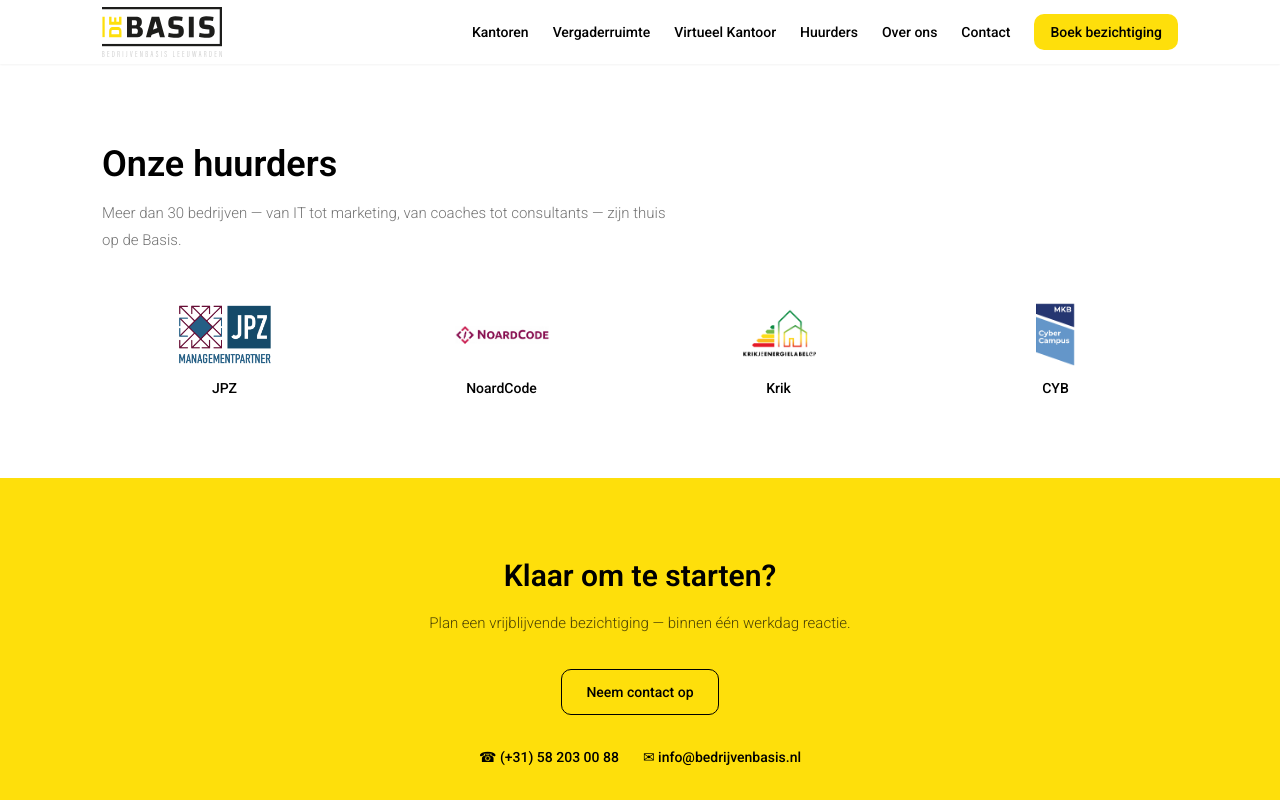
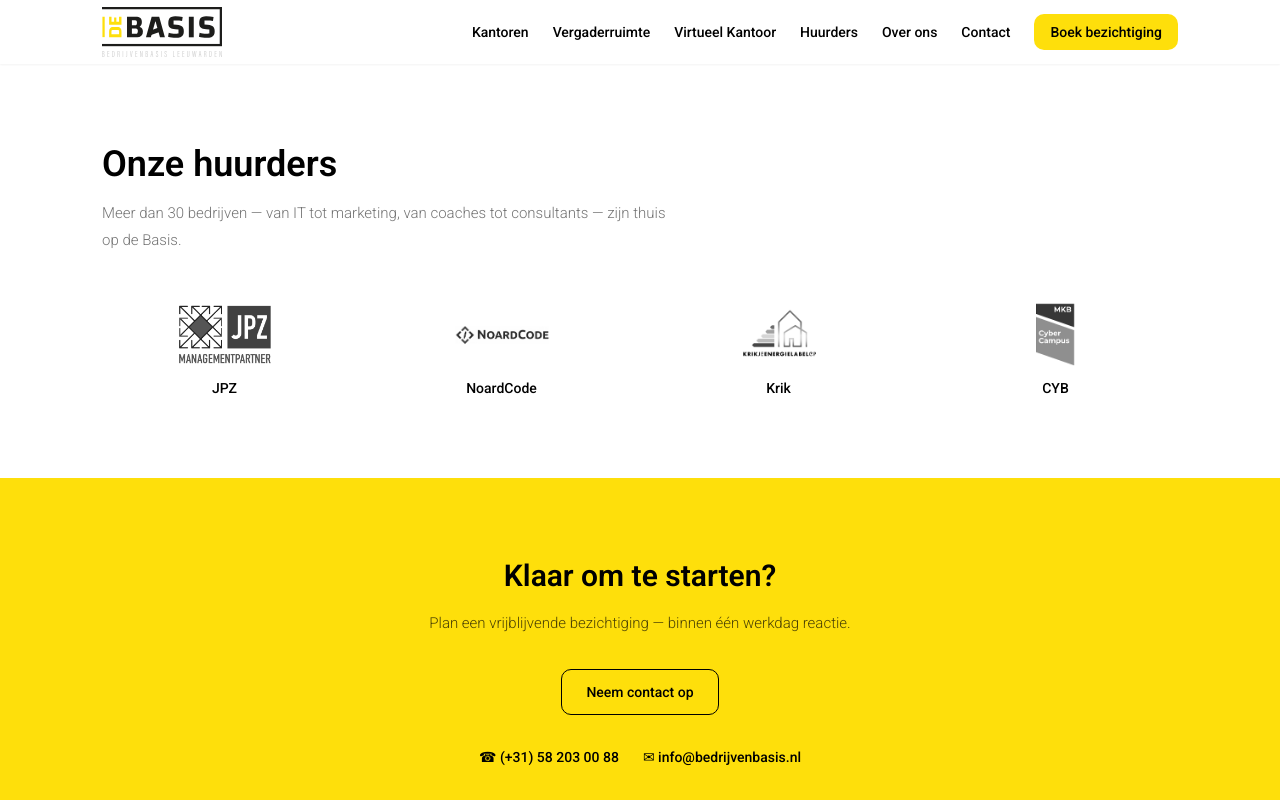
Before and after one commit to leoleoleo131/bedrijvenbasis, a Next.js app: page /huurders in a window 1280 px wide. Shown: the top 800 px of the page. Built offline with nearby package versions, Linux system fonts and the light colour scheme.

Commit message:
fix: grayscale filter op huurder logos met hover kleur

```diff
--- a/app/huurders/page.tsx
+++ b/app/huurders/page.tsx
@@ -22,7 +22,7 @@ export default function HuurderPage() {
             {actief.map(h => (
               <div key={h.naam} className="flex flex-col items-center gap-3">
                 <div className="relative h-16 w-full">
-                  <Image src={h.logo} alt={h.naam} fill className="object-contain" />
+                  <Image src={h.logo} alt={h.naam} fill className="object-contain grayscale hover:grayscale-0 transition-[filter] duration-200" />
                 </div>
                 <span className="text-sm font-medium text-center">{h.naam}</span>
               </div>
```
